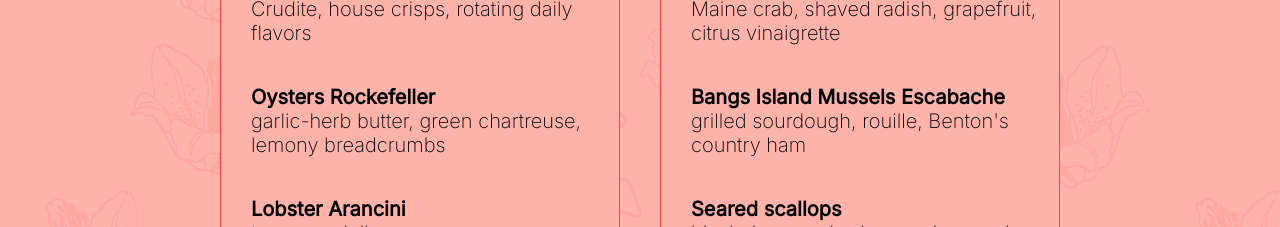
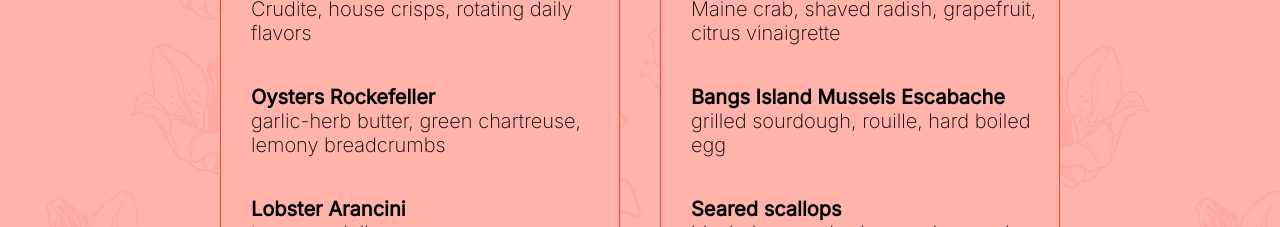
Before and after one commit to thejefwright/black-heart-food-group, a Gatsby site: page /secondDraft in a window 1280 px wide. Shown: the part 508-735 px from the top of the page. Built offline with nearby package versions, Linux system fonts and the light colour scheme; Gatsby itself is replaced by a stand-in of ours.

Commit message:
updating menu items

```diff
--- a/src/pages/secondDraft.js
+++ b/src/pages/secondDraft.js
@@ -142,7 +142,7 @@
             <li>
               <span className="title">Bangs Island Mussels Escabache</span>
               <br />
-              grilled sourdough, rouille, Benton's country ham
+              grilled sourdough, rouille, hard boiled egg
             </li>
             <li>
               <span className="title">Seared scallops</span>
```
